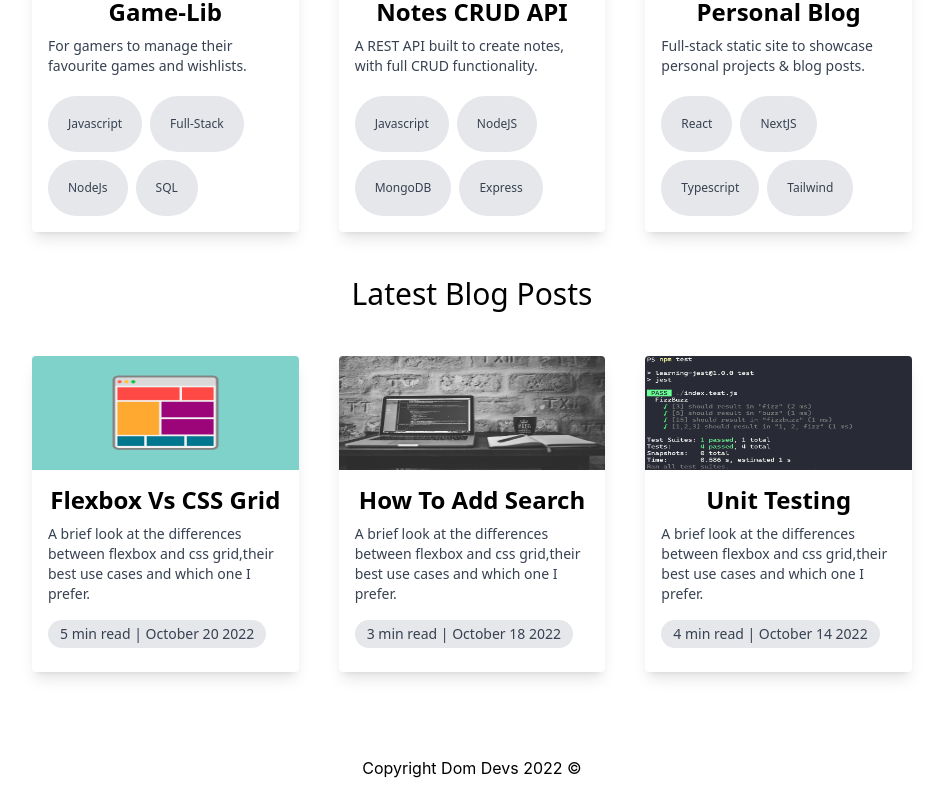
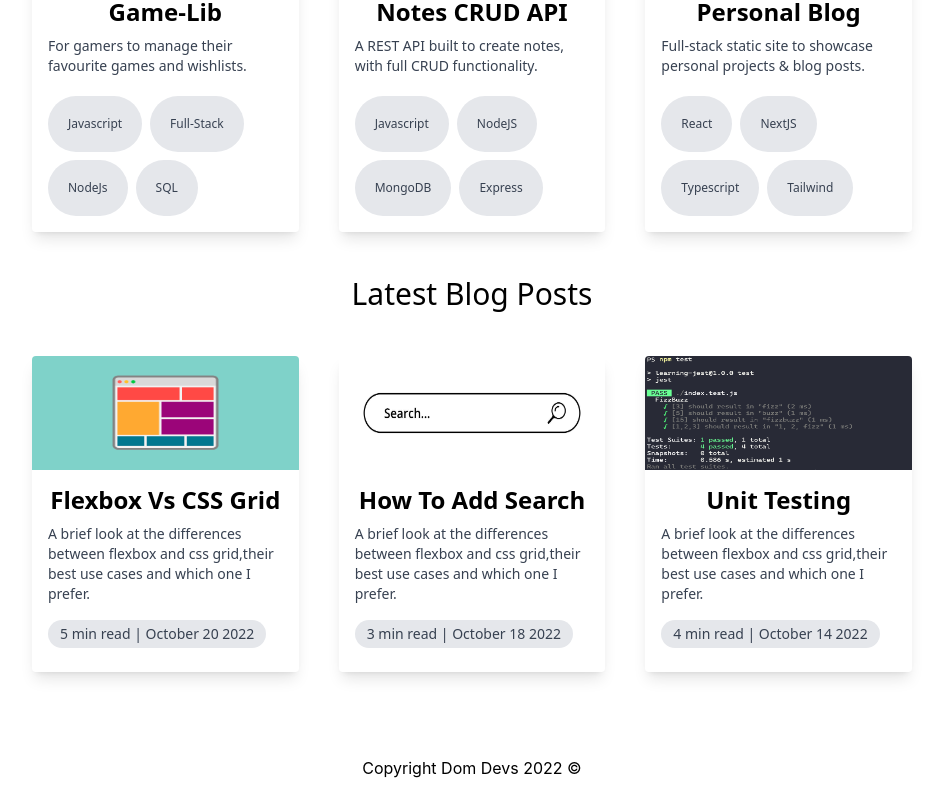
Before and after one commit to DomDevs2000/React-NextJS-Personal-Website, a Next.js app: page / in a window 1280 px wide. Shown: the part 762-1562 px from the top of the page, without its empty margins (168-1111 px from the left). Built offline with nearby package versions, Linux system fonts and the light colour scheme.

Commit message:
added blog post image, updated image size

```diff
--- a/posts/how-to-add-search.md
+++ b/posts/how-to-add-search.md
@@ -3,7 +3,7 @@ title: 'How To Add Search'
 date: 'October 18 2022'
 description: 'A brief look at the differences between flexbox and css grid,their best use cases and which one I
 prefer.'
-cover_image: '/images/posts/img1.jpg'
+cover_image: '/images/posts/search-bar.jpg'
 tags: ''
 read_length: '3 min'
 ---
```
Also changed, not shown: pages/blog/[slug].tsx (+1 -1 lines), public/images/posts/search-bar.jpg (added).
